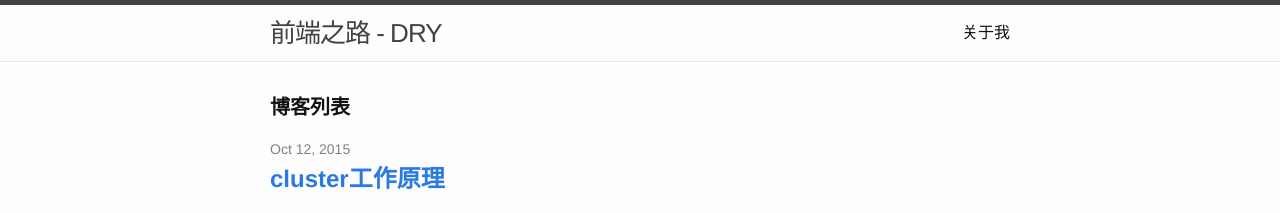
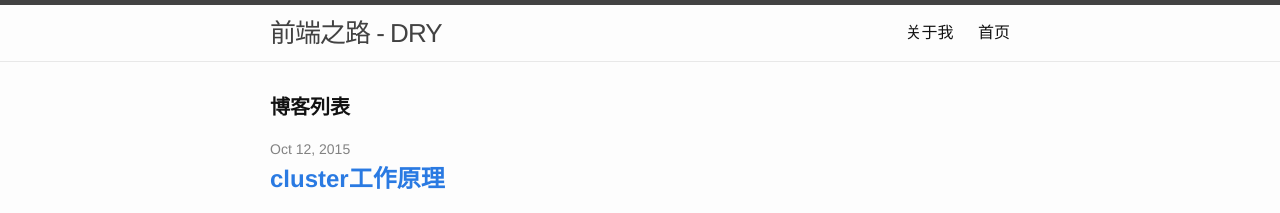
Before and after one commit to zhenhua-lee/zhenhua-lee.github.io, a Jekyll site: the page built from index.html, in a window 1280 px wide and 900 px high. Shown: the top 213 px of the window. Built offline with Jekyll 4.4.1, drawn with Linux system fonts in a browser that asks for light colours.

Commit message:
添加首页

```diff
--- a/_config.yml
+++ b/_config.yml
@@ -11,7 +11,7 @@
 description: >
  记录前端开发的点点滴滴，不贪多，不急躁!
 baseurl: "" # the subpath of your site, e.g. /blog
-url: "http://zhenhua-lee.github.com" # the base hostname & protocol for your site
+url: "http://zhenhua-lee.github.io" # the base hostname & protocol for your site
 github_username:  zhenhua-lee
 weibo: http://weibo.com/dry230
 zhihu: http://www.zhihu.com/people/zhenhua.lee
--- a/index.html
+++ b/index.html
@@ -1,4 +1,5 @@
 ---
+title: 首页
 layout: default
 ---
 
```
